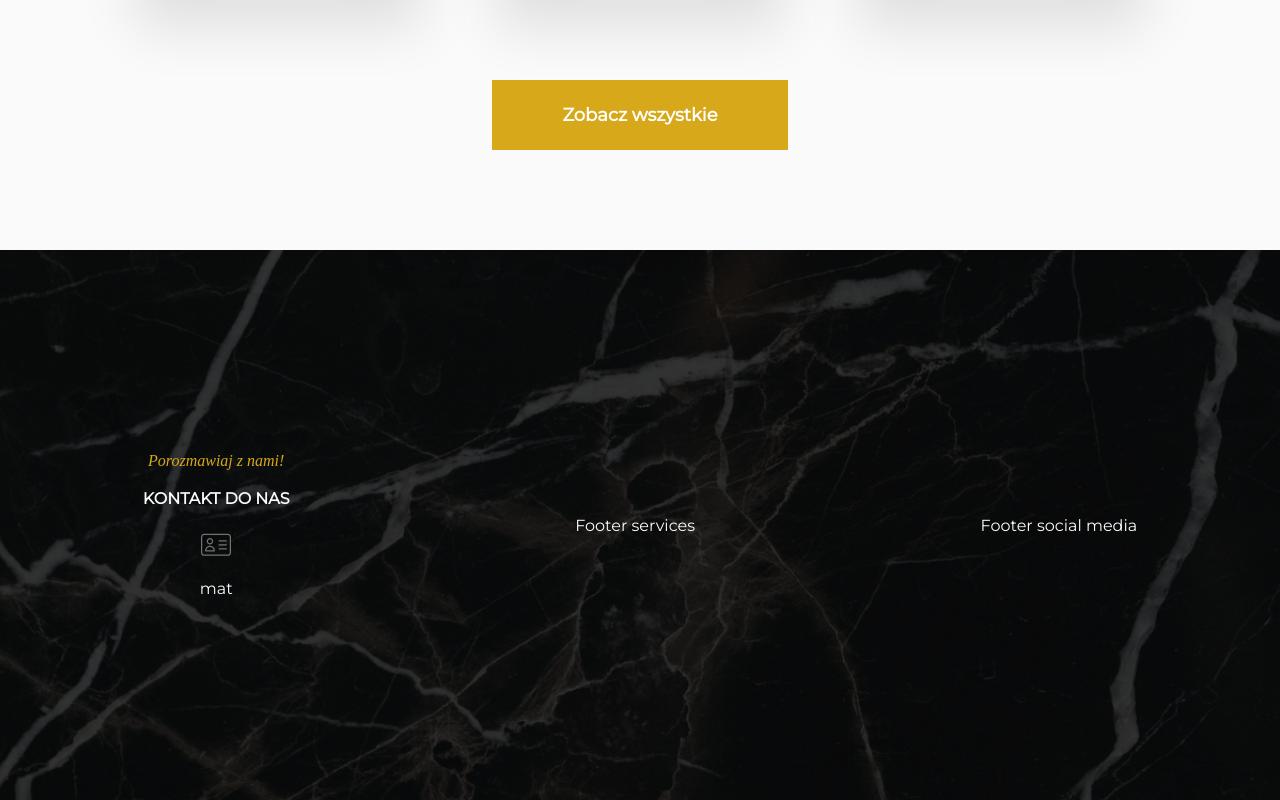
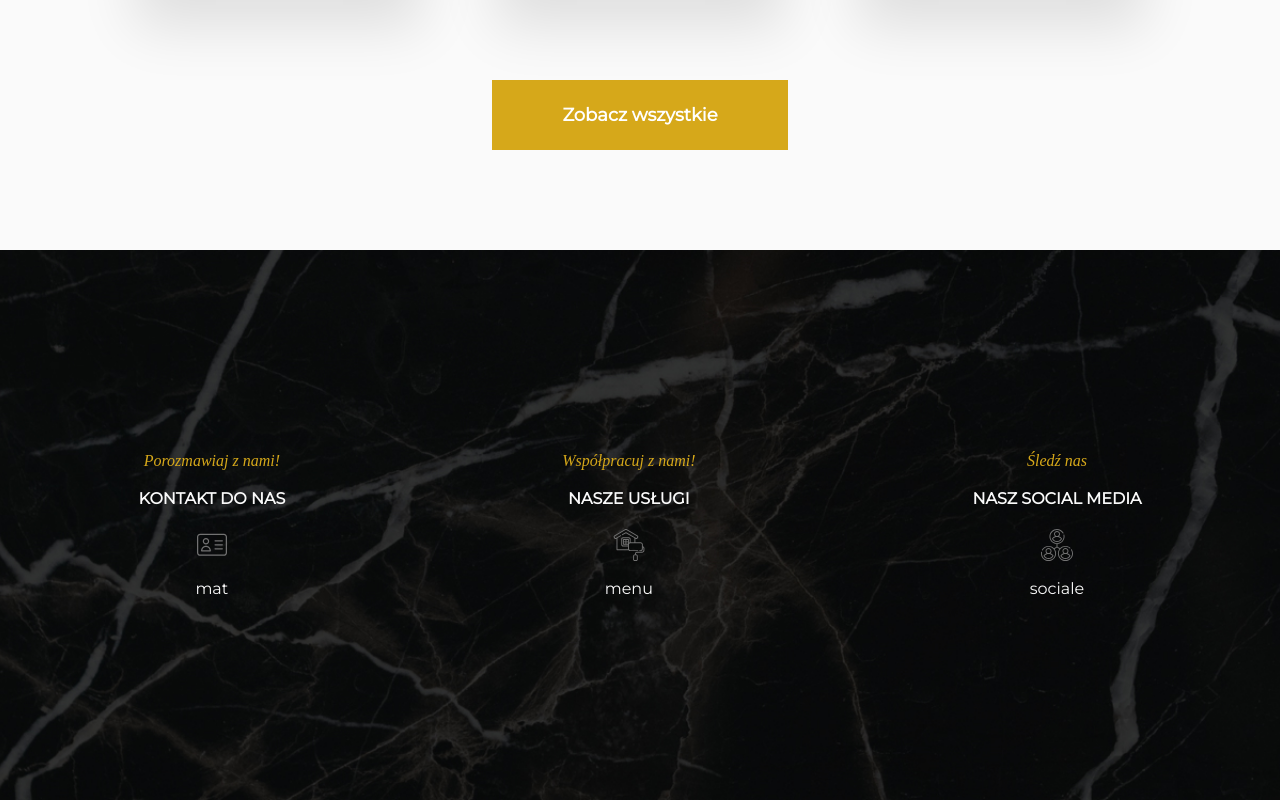
Before and after one commit to mbalazy/glazur-mat, a Next.js app: page / in a window 1280 px wide. Shown: the part 3429-4229 px from the top of the page. Built offline with nearby package versions, Linux system fonts and the light colour scheme; a web font is replaced by a local one.

Commit message:
Create FooterServices and FooterSocialMedia

```diff
--- /dev/null
+++ b/components/molecues/FooterStuff/FooterServices.tsx
@@ -0,0 +1,11 @@
+import FooterSection from '../../templates/FooterSection'
+
+const FooterServices = () => {
+  return (
+    <FooterSection subheading="Współpracuj z nami!" heading="nasze usługi" icon="/renov.svg">
+      <p>menu</p>
+    </FooterSection>
+  )
+}
+
+export default FooterServices
--- /dev/null
+++ b/components/molecues/FooterStuff/FooterSocialMedia.tsx
@@ -0,0 +1,11 @@
+import FooterSection from '../../templates/FooterSection'
+
+const FooterSocialMedia = () => {
+  return (
+    <FooterSection subheading="Śledź nas" heading="nasz social media" icon="/social.svg">
+      <p>sociale</p>
+    </FooterSection>
+  )
+}
+
+export default FooterSocialMedia
--- a/components/organisms/Footer/Footer.tsx
+++ b/components/organisms/Footer/Footer.tsx
@@ -2,6 +2,8 @@ import React from 'react'
 import Image from 'next/image'
 import { FooterContent, FooterImageOverlay, FooterWrapper } from './Footer.style'
 import FooterContact from '../../molecues/FooterStuff/FooterContact'
+import FooterServices from '../../molecues/FooterStuff/FooterServices'
+import FooterSocialMedia from '../../molecues/FooterStuff/FooterSocialMedia'
 
 const Footer = () => {
   return (
@@ -11,8 +13,8 @@ const Footer = () => {
       </FooterImageOverlay>
       <FooterContent>
         <FooterContact />
-        <p>Footer services</p>
-        <p>Footer social media</p>
+        <FooterServices />
+        <FooterSocialMedia />
       </FooterContent>
     </FooterWrapper>
   )
--- a/components/templates/FooterSection.tsx
+++ b/components/templates/FooterSection.tsx
@@ -4,7 +4,7 @@ import { FooterHeading, FooterSectionWrapper, FooterSubheading } from './FooterS
 type FooterSectionProps = {
   heading: string
   subheading: string
-  icon?: any
+  icon?: string
   children: JSX.Element | JSX.Element[]
 }
 
```
Also changed, not shown: public/renov.svg (added), public/social.svg (added).
